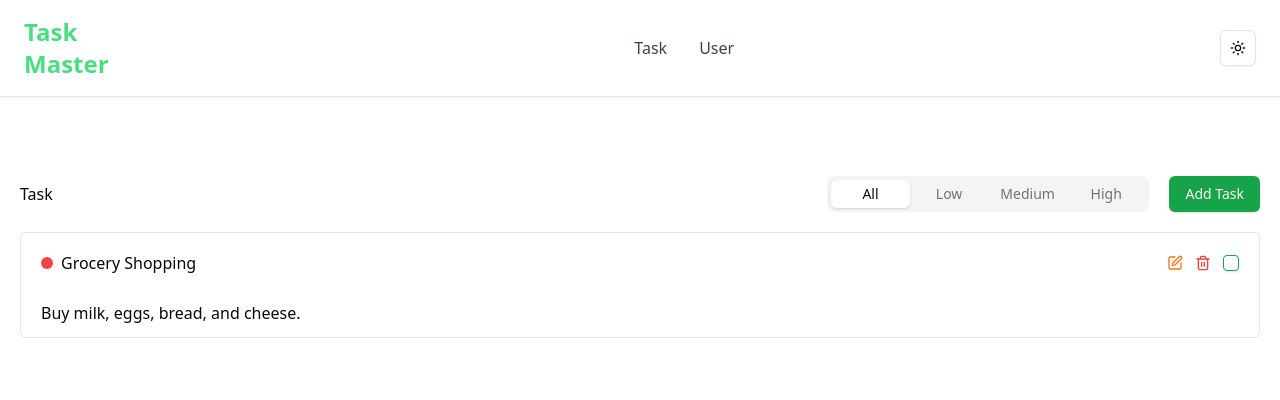
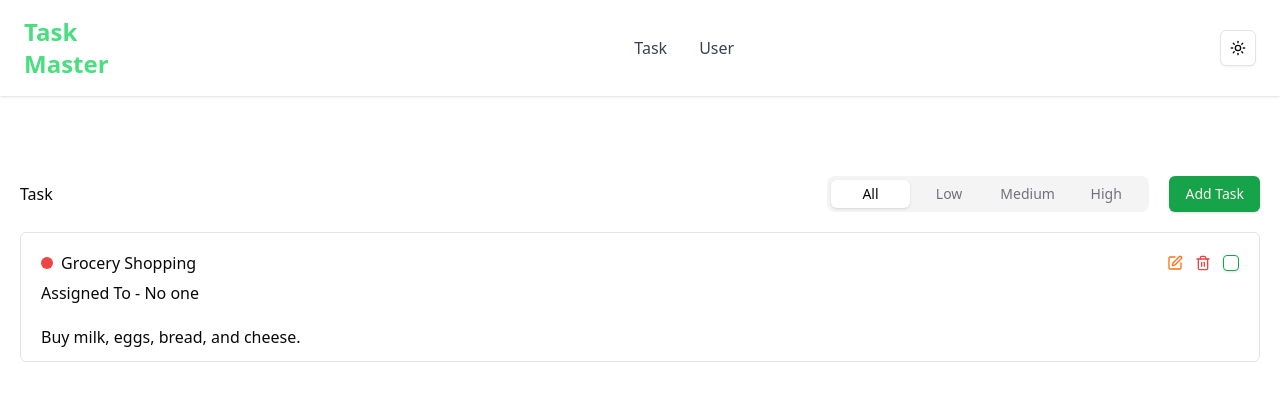
Before and after one commit to mdyeasinhn/Task-management-with-redux, a React (Vite) app: page / in a window 1280 px wide. Shown: the top 400 px of the page. Built offline with nearby package versions, Linux system fonts and the light colour scheme.

Commit message:
Assigning users to a task

```diff
--- a/src/Component/module/task/taskCard.tsx
+++ b/src/Component/module/task/taskCard.tsx
@@ -2,7 +2,8 @@ import { Button } from "@/components/ui/button";
 import { Checkbox } from "@/components/ui/checkbox";
 import { cn } from "@/lib/utils";
 import { deleteTask, toggleCompleteState } from "@/redux/features/task/taskSlice";
-import { useappDispatch } from "@/redux/hook";
+import { selectUser } from "@/redux/features/user/userslice";
+import { useappDispatch, useAppSelector } from "@/redux/hook";
 import { ITask } from "@/types";
 import { Edit,  Trash2 } from "lucide-react";
 
@@ -12,6 +13,8 @@ interface IProps {
 
 export default function TaskCard({ task }: IProps) {
     const dispatch = useappDispatch();
+    const users = useAppSelector(selectUser);
+    const assignedUser = users.find(user => user.id ===task.assignedTo);
     return (
         <div className="border px-5 py-3 rounded-md ">
             <div className=" flex justify-between items-center">
@@ -39,6 +42,7 @@ export default function TaskCard({ task }: IProps) {
                         onClick={() => dispatch(toggleCompleteState(task.id))} />
                 </div>
             </div>
+            <p>Assigned To - {assignedUser ? assignedUser.name : "No one"}</p>
             <p className="mt-5">{task.description}</p>
         </div>
     );
--- a/src/types.ts
+++ b/src/types.ts
@@ -5,7 +5,7 @@ export interface ITask {
     dueDate: string;
     isCompleted: boolean;
     priority: "high" | "medium" | "low";
-    assignedTo : string;
+    assignedTo : string | null;
 }
 
 export interface IUser {
```
